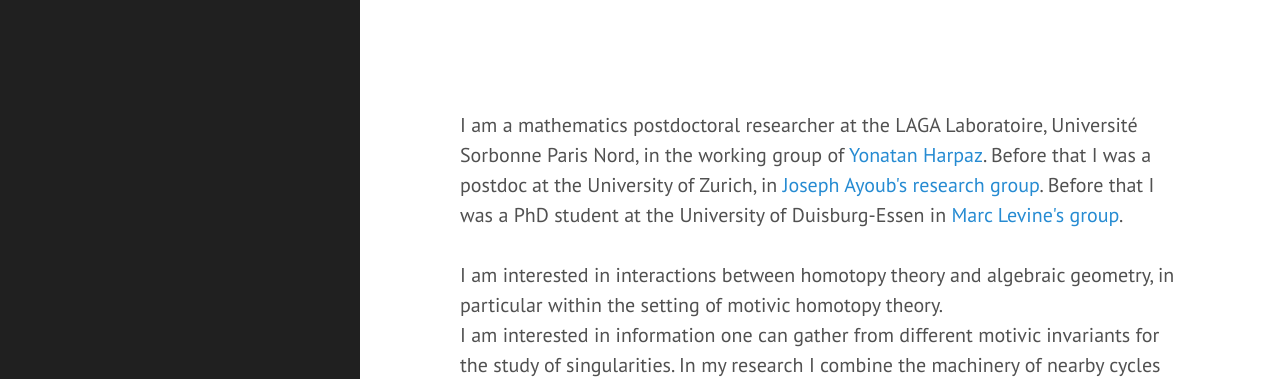
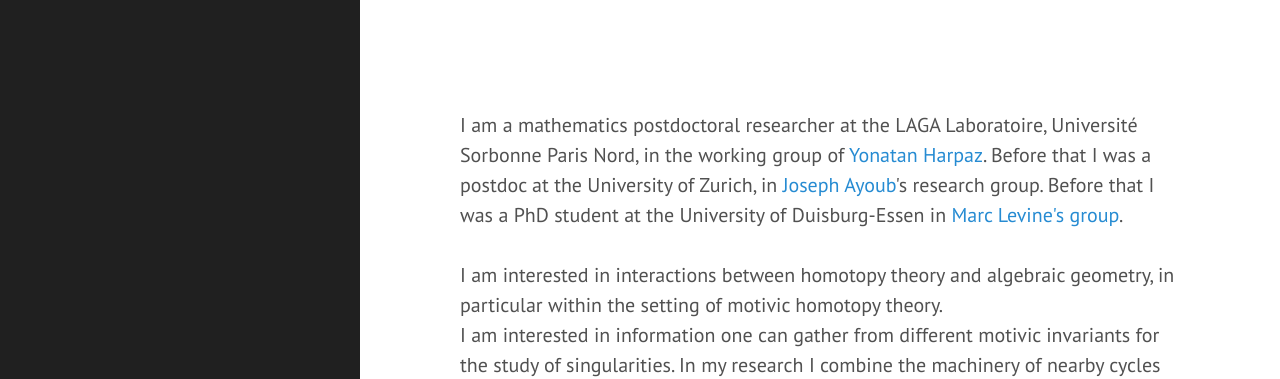
Before and after one commit to ransass/ransass.github.io, a Jekyll site: the page built from index.html, in a window 1280 px wide. Shown: the top 379 px of the page. Built offline with Jekyll 4.4.1, drawn with Linux system fonts in a browser that asks for light colours; some web fonts are replaced; the list of posts is cut into pages by our own code; part of the change alters nothing that is shown.

```diff
--- a/index.html
+++ b/index.html
@@ -5,7 +5,7 @@ title: Home
 
 <br/>
 I am a mathematics postdoctoral researcher at the LAGA Laboratoire, Université Sorbonne Paris Nord, in the working group of <a href=https://www.math.univ-paris13.fr/~harpaz/>Yonatan Harpaz</a>.
-Before that I was a postdoc at the University of Zurich, in <a href=http://user.math.uzh.ch/ayoub/>Joseph Ayoub's research group</a>. Before that I was a PhD student at the University of Duisburg-Essen in <a href=https://www.esaga.uni-due.de/ag/levine/members/>Marc Levine's group</a>.  <br/>
+Before that I was a postdoc at the University of Zurich, in <a href=http://user.math.uzh.ch/ayoub/>Joseph Ayoub</a>'s research group. Before that I was a PhD student at the University of Duisburg-Essen in <a href=https://www.esaga.uni-due.de/ag/levine/members/>Marc Levine's group</a>.  <br/>
 <br/>
 I am interested in interactions between homotopy theory and algebraic geometry, in particular within the setting of motivic homotopy theory. <br/>
 I am interested in information one can gather from different motivic invariants for the study of singularities.
```
